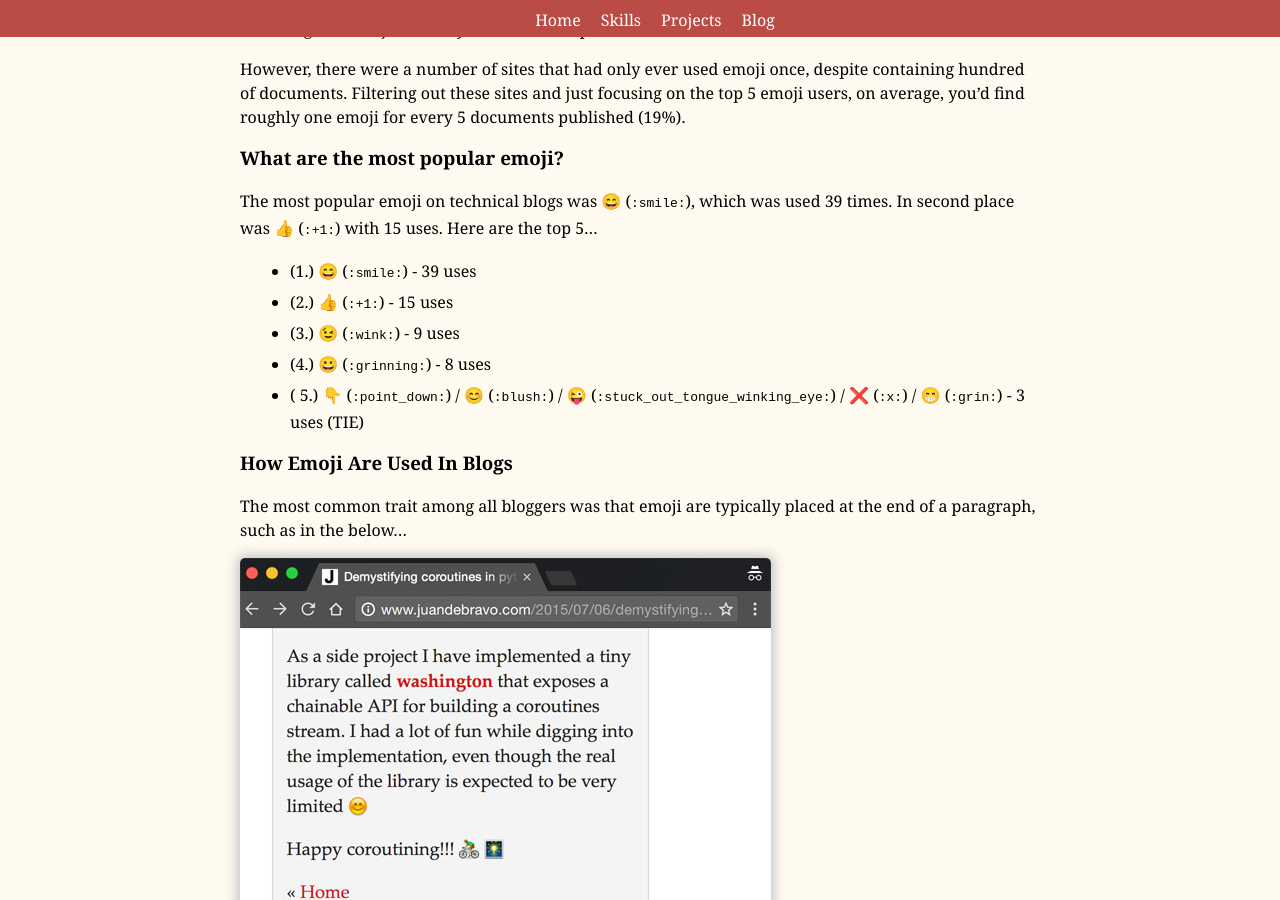
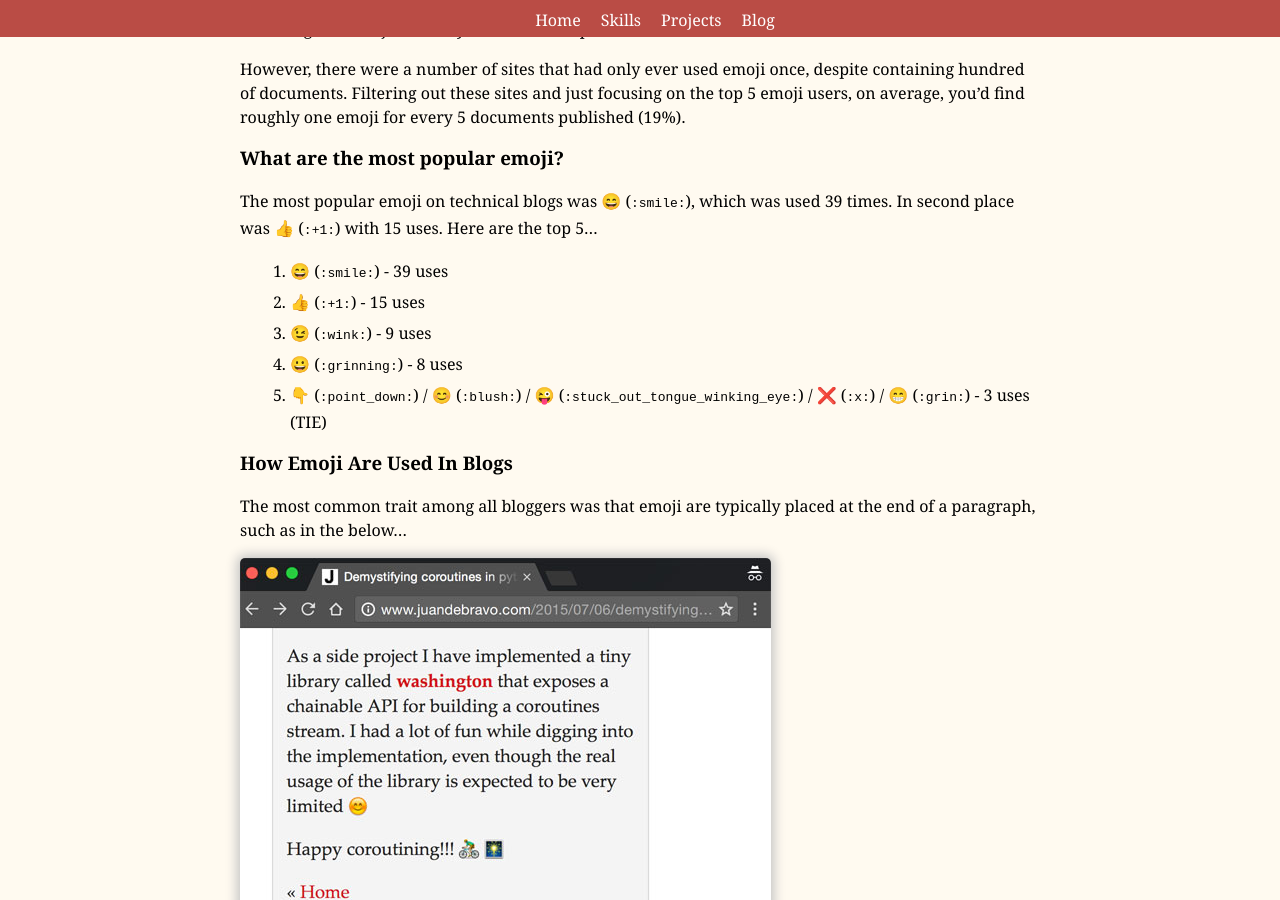
Before and after one commit to mpchadwick/mpchadwick.github.io, a Jekyll site: the page built from _posts/2016-12-20-a-review-of-emoji-usage-in-technical-blogs.md, in a window 1280 px wide and 900 px high, scrolled down 1928 px. Built offline with Jekyll 4.4.1, drawn with Linux system fonts in a browser that asks for light colours; emoji names are drawn with the system emoji font; comment, search, counter and statistics services are not loaded.

Commit message:
<ul> -> <ol>

```diff
--- a/_posts/2016-12-20-a-review-of-emoji-usage-in-technical-blogs.md
+++ b/_posts/2016-12-20-a-review-of-emoji-usage-in-technical-blogs.md
@@ -77,11 +77,11 @@ However, there were a number of sites that had only ever used emoji once, despit
 
 The most popular emoji on technical blogs was :smile: (`:smile:`), which was used 39 times. In second place was :+1: (`:+1:`) with 15 uses. Here are the top 5...
 
-- (1.) :smile: (`:smile:`) - 39 uses
-- (2.) :+1: (`:+1:`) - 15 uses
-- (3.) :wink: (`:wink:`) - 9 uses
-- (4.) :grinning: (`:grinning:`) - 8 uses
-- ( 5.) :point_down: (`:point_down:`)  / :blush: (`:blush:`) / :stuck_out_tongue_winking_eye: (`:stuck_out_tongue_winking_eye:`) / :x: (`:x:`) / :grin: (`:grin:`) - 3 uses (TIE)
+1. :smile: (`:smile:`) - 39 uses
+2. :+1: (`:+1:`) - 15 uses
+3. :wink: (`:wink:`) - 9 uses
+4. :grinning: (`:grinning:`) - 8 uses
+5. :point_down: (`:point_down:`)  / :blush: (`:blush:`) / :stuck_out_tongue_winking_eye: (`:stuck_out_tongue_winking_eye:`) / :x: (`:x:`) / :grin: (`:grin:`) - 3 uses (TIE)
 
 ### How Emoji Are Used In Blogs
 
```
